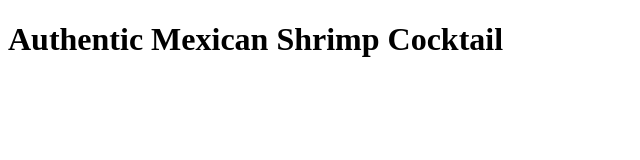
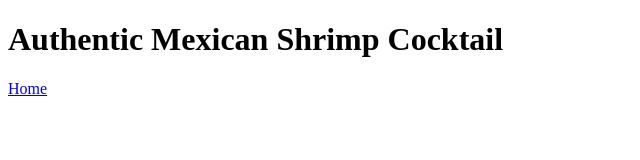
Before and after one commit to demianprogramming/odin_recipes, a plain HTML site: page recipes/shrimp_cocktail.html in a window 1280 px wide. Shown: the full height of the page, 0-640 px from the left. Drawn offline with Linux system fonts and the light colour scheme.

Commit message:
Edit shrimp_cocktail.html

```diff
--- a/recipes/shrimp_cocktail.html
+++ b/recipes/shrimp_cocktail.html
@@ -8,4 +8,7 @@
 <body>
    <h1>Authentic Mexican Shrimp Cocktail</h1>
 </body>
+<footer>
+    <a href="../index.html">Home</a>
+</footer>
 </html>
```
